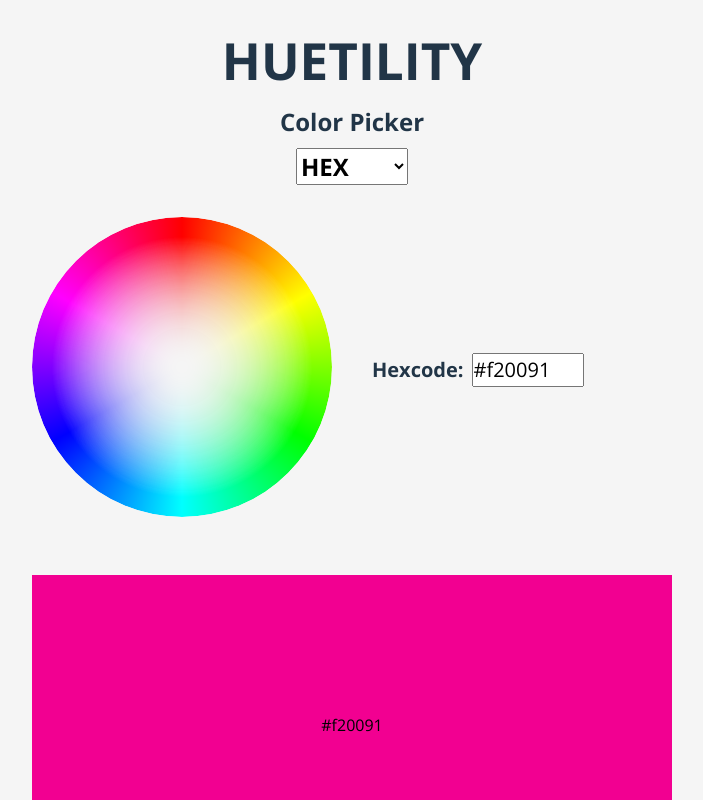
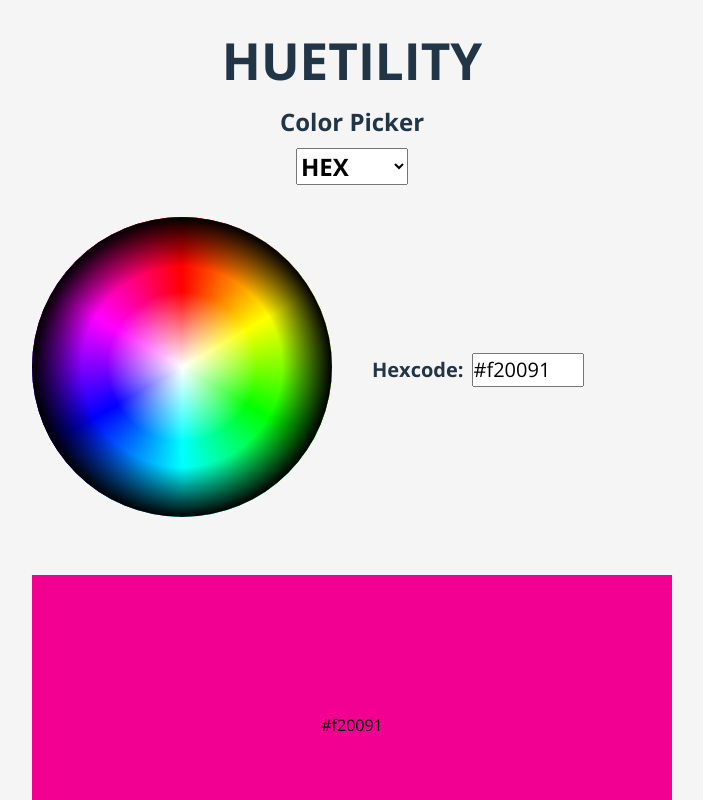
Before and after one commit to amandahinton/huetility, a React (Vite) app: page / in a window 1280 px wide. Shown: the top 800 px of the page, without its empty margins (288-991 px from the left). Built offline with nearby package versions, Linux system fonts and the light colour scheme.

Commit message:
remove opacity from color wheel and add b&w

```diff
--- a/src/components/RGBAColorWheel.tsx
+++ b/src/components/RGBAColorWheel.tsx
@@ -19,6 +19,18 @@ export function RGBAColorWheel() {
   const canvasWidth = 300; // use square canvas, height set to same
 
   const canvasDraw = (canvasContext: CanvasRenderingContext2D) => {
+    // make a round clipping mask to draw inside
+    canvasContext.beginPath();
+    canvasContext.arc(
+      canvasWidth / 2,
+      canvasWidth / 2,
+      canvasWidth / 2,
+      0,
+      Math.PI * 2
+    );
+    canvasContext.closePath();
+    canvasContext.clip();
+
     // create a sweeping gradient with red at top
     // one radian counterclockwise, x,y center of canvas
     const gradient = canvasContext.createConicGradient(
@@ -35,31 +47,32 @@ export function RGBAColorWheel() {
     canvasContext.fillStyle = gradient;
     canvasContext.fillRect(0, 0, canvasWidth, canvasWidth);
 
-    // crop canvas to make circular
-    canvasContext.globalCompositeOperation = "destination-in";
-    canvasContext.beginPath();
-    canvasContext.arc(
+    // add black gradient to for shades
+    const radialGradientW = canvasContext.createRadialGradient(
       canvasWidth / 2,
       canvasWidth / 2,
+      150,
       canvasWidth / 2,
-      0,
-      Math.PI * 2
+      canvasWidth / 2,
+      100
     );
-    canvasContext.closePath();
-    canvasContext.fill();
+    radialGradientW.addColorStop(0, "#000000ff");
+    radialGradientW.addColorStop(1, "#00000000");
+    canvasContext.fillStyle = radialGradientW;
+    canvasContext.fillRect(0, 0, 300, 300);
 
-    // radial gradient from white to transparent
-    const radialGradient = canvasContext.createRadialGradient(
+    // add white gradient for tints
+    const radialGradientB = canvasContext.createRadialGradient(
       canvasWidth / 2,
       canvasWidth / 2,
       0,
       canvasWidth / 2,
       canvasWidth / 2,
-      canvasWidth / 2 - 20
+      75
     );
-    radialGradient.addColorStop(0, "#ffffff00");
-    radialGradient.addColorStop(1, "#ffffffff");
-    canvasContext.fillStyle = radialGradient;
+    radialGradientB.addColorStop(0, "#ffffffff");
+    radialGradientB.addColorStop(1, "#ffffff00");
+    canvasContext.fillStyle = radialGradientB;
     canvasContext.fillRect(0, 0, 300, 300);
   };
 
```
